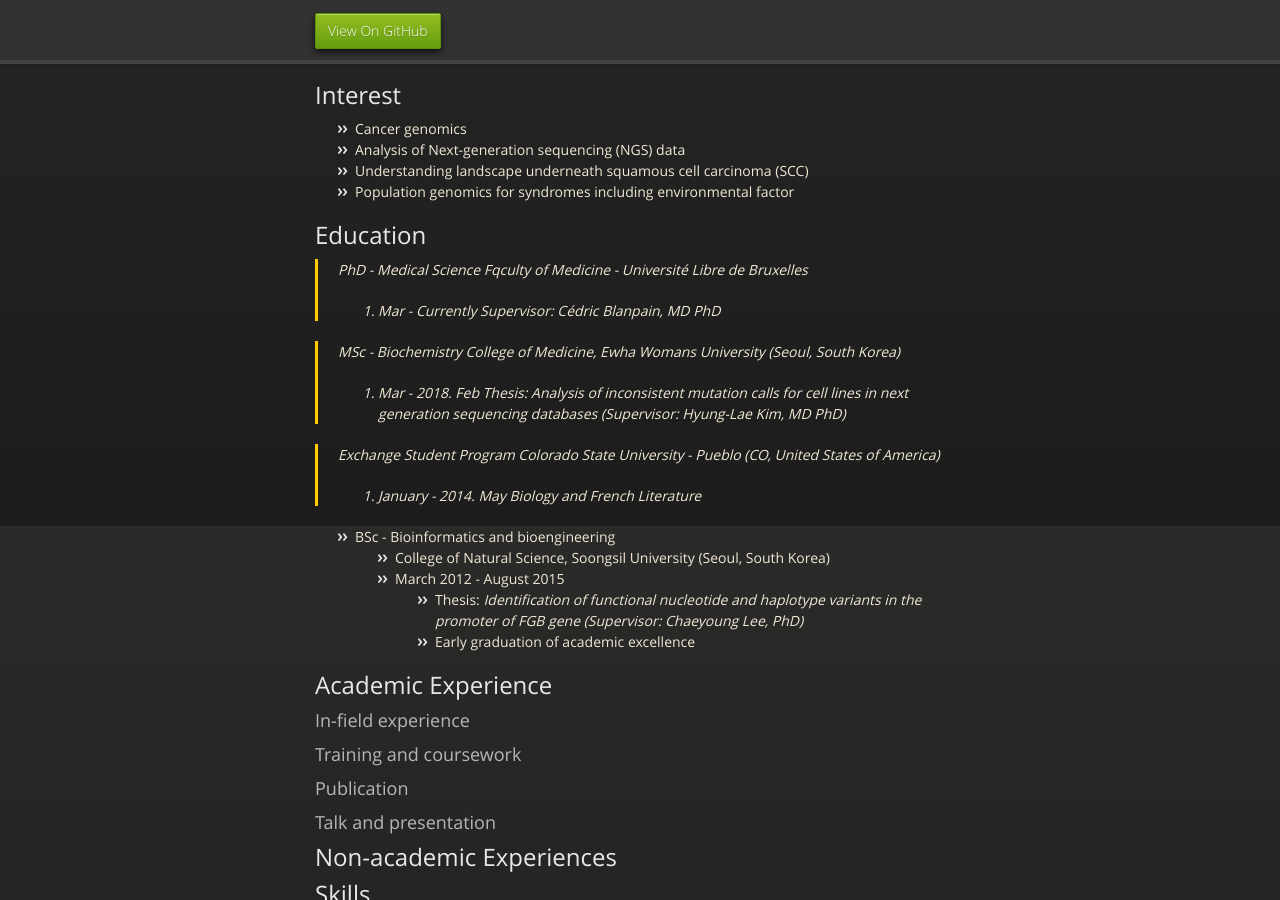
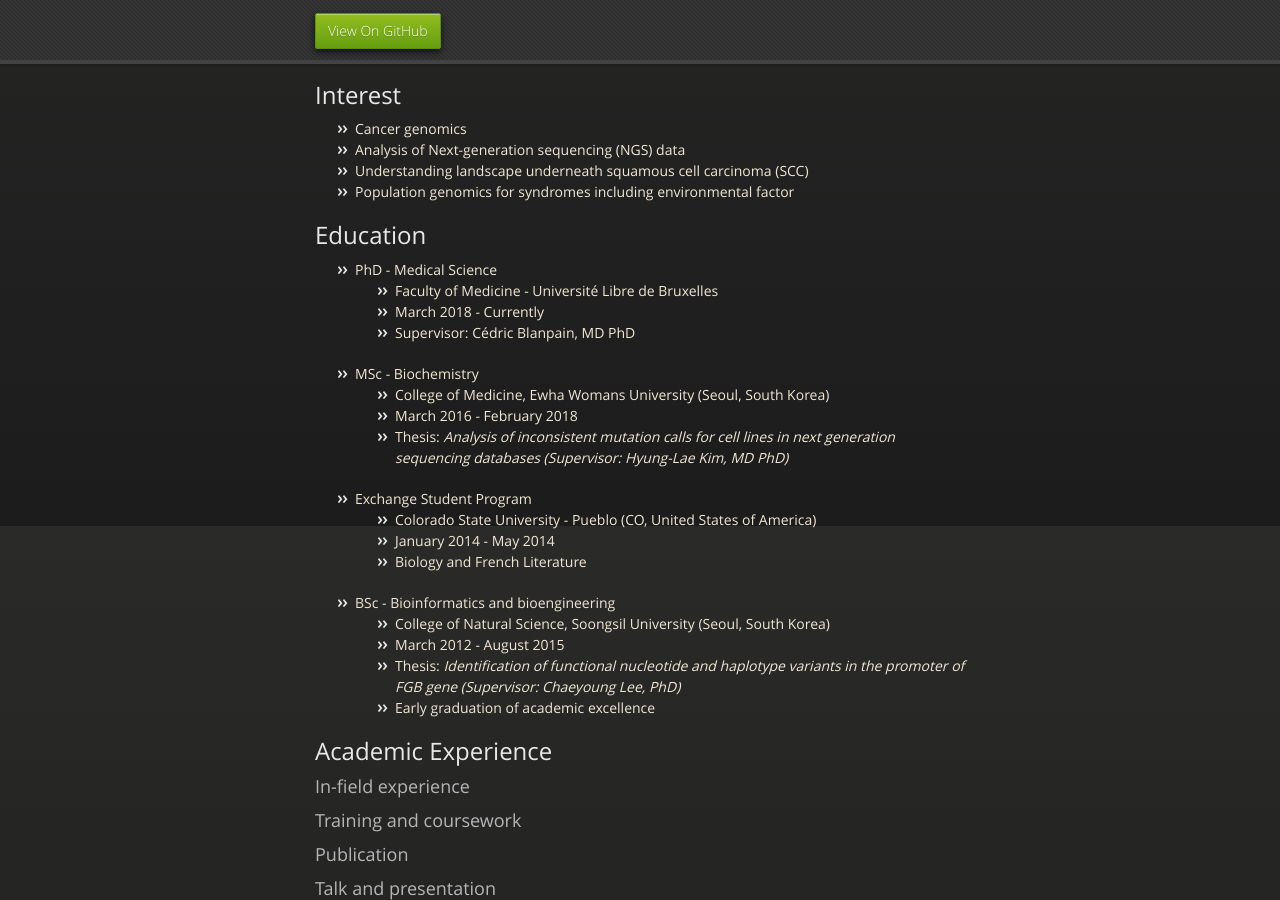
Before and after one commit to yurasong/yurasong.github.io, a Jekyll site: the page built from index.md, in a window 1280 px wide and 900 px high, scrolled down 374 px. Built offline with Jekyll 4.4.1, drawn with Linux system fonts in a browser that asks for light colours.

Commit message:
education works

```diff
--- a/index.md
+++ b/index.md
@@ -19,26 +19,26 @@ There should be whitespace between paragraphs. We recommend including a README,
 
 ## Education
 
-> PhD - Medical Science
-> Fqculty of Medicine - Université Libre de Bruxelles
-> 2016. Mar - Currently
-> Supervisor: Cédric Blanpain, MD PhD
+- PhD - Medical Science
+  - Faculty of Medicine - Université Libre de Bruxelles
+  - March 2018 - Currently
+  - Supervisor: Cédric Blanpain, MD PhD
 
-> MSc - Biochemistry
-> College of Medicine, Ewha Womans University (Seoul, South Korea)
-> 2016. Mar - 2018. Feb
-> Thesis: _Analysis of inconsistent mutation calls for cell lines in next generation sequencing databases (Supervisor: Hyung-Lae Kim, MD PhD)_
+- MSc - Biochemistry
+   - College of Medicine, Ewha Womans University (Seoul, South Korea)
+   - March 2016 - February 2018
+   - Thesis: _Analysis of inconsistent mutation calls for cell lines in next generation sequencing databases (Supervisor: Hyung-Lae Kim, MD PhD)_
 
-> Exchange Student Program
-> Colorado State University - Pueblo (CO, United States of America)
-> 2014. January - 2014. May
-> Biology and French Literature
+- Exchange Student Program
+  - Colorado State University - Pueblo (CO, United States of America)
+  - January 2014 - May 2014
+  - Biology and French Literature
 
 - BSc - Bioinformatics and bioengineering
   - College of Natural Science, Soongsil University (Seoul, South Korea)
   - March 2012 - August 2015
-    - Thesis: _Identification of functional nucleotide and haplotype variants in the promoter of FGB gene (Supervisor: Chaeyoung Lee, PhD)_
-    - Early graduation of academic excellence
+  - Thesis: _Identification of functional nucleotide and haplotype variants in the promoter of FGB gene (Supervisor: Chaeyoung Lee, PhD)_
+  - Early graduation of academic excellence
 
 
 ## Academic Experience
```
